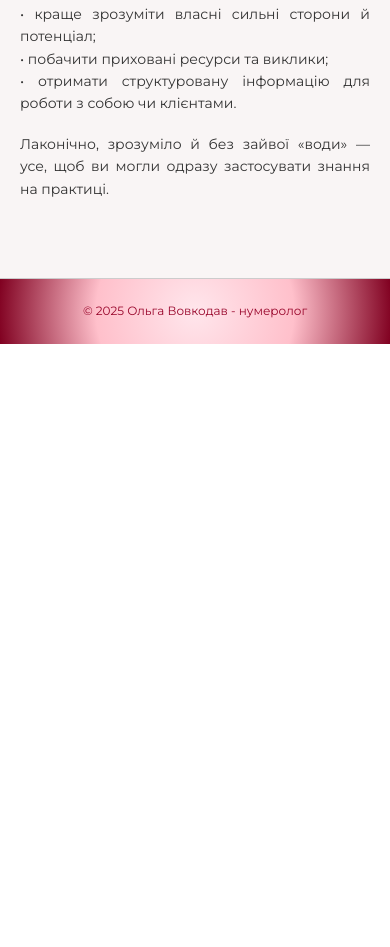
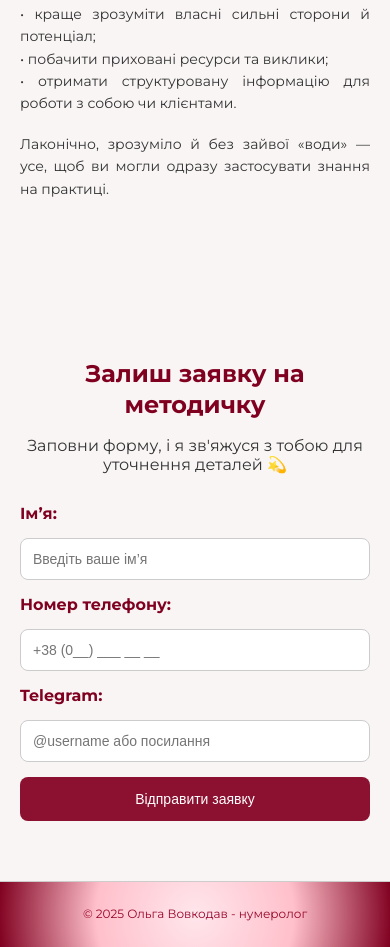
Before and after one commit to MykolaRyb97/numerologi_olga_vovkodav, a plain HTML site: page anceta_user.html in a window 390 px wide. Shown: the part 1010-1957 px from the top of the page. Before the commit the page ends 1354 px from the top, so only its background shows below. Drawn offline with Linux system fonts and the light colour scheme.

```diff
--- a/anceta_user.html
+++ b/anceta_user.html
@@ -68,6 +68,26 @@
   </div>
 </section>
 
+  <section class="order-form">
+  <h2>Залиш заявку на методичку</h2>
+  <p>Заповни форму, і я зв'яжуся з тобою для уточнення деталей 💫</p>
+
+  <form id="orderForm">
+    <label for="name">Ім’я:</label>
+    <input type="text" id="name" name="name" placeholder="Введіть ваше ім’я" required>
+
+    <label for="phone">Номер телефону:</label>
+    <input type="tel" id="phone" name="phone" placeholder="+38 (0__) ___ __ __" required>
+
+    <label for="telegram">Telegram:</label>
+    <input type="text" id="telegram" name="telegram" placeholder="@username або посилання" required>
+
+    <button type="submit">Відправити заявку</button>
+  </form>
+
+  <div id="formMessage" class="hidden">Дякуємо! Ваша заявка відправлена ✅</div>
+</section>
+
 <footer>
     <p>© 2025 Ольга Вовкодав - нумеролог</p>
   </footer>
--- a/css/styles_anceta.css
+++ b/css/styles_anceta.css
@@ -252,6 +252,90 @@ ul {
     border-radius: 10px;
   }
 }
+ /* ----------------- ФОРМА ЗАЯВКИ ----------------- */
+.order-form {
+  background: #f9f5f5;
+  padding: 60px 20px;
+  text-align: center;
+}
+
+.order-form h2 {
+  color: #800020;
+  font-size: 32px;
+  margin-bottom: 10px;
+}
+
+.order-form p {
+  font-size: 18px;
+  margin-bottom: 30px;
+  color: #333;
+}
+
+.order-form form {
+  max-width: 500px;
+  margin: 0 auto;
+  display: flex;
+  flex-direction: column;
+  gap: 15px;
+}
+
+.order-form label {
+  text-align: left;
+  font-weight: 600;
+  color: #800020;
+}
+
+.order-form input {
+  padding: 12px;
+  border: 1px solid #ccc;
+  border-radius: 8px;
+  font-size: 16px;
+  outline: none;
+  transition: border 0.3s;
+}
+
+.order-form input:focus {
+  border-color: #8c1130;
+}
+
+.order-form button {
+  background: #8c1130;
+  color: white;
+  border: none;
+  padding: 14px;
+  border-radius: 8px;
+  font-size: 18px;
+  cursor: pointer;
+  transition: background 0.3s;
+}
+
+.order-form button:hover {
+  background: #99062b;
+}
+
+#formMessage {
+  margin-top: 20px;
+  font-size: 18px;
+  color: green;
+}
+
+.hidden {
+  display: none;
+}
+
+/* --- Адаптивність --- */
+@media (max-width: 600px) {
+  .order-form h2 {
+    font-size: 24px;
+  }
+  .order-form p {
+    font-size: 16px;
+  }
+  .order-form input, .order-form button {
+    font-size: 14px;
+  }
+}
+
 footer {
   width: 100%;
   text-align: center;
```
